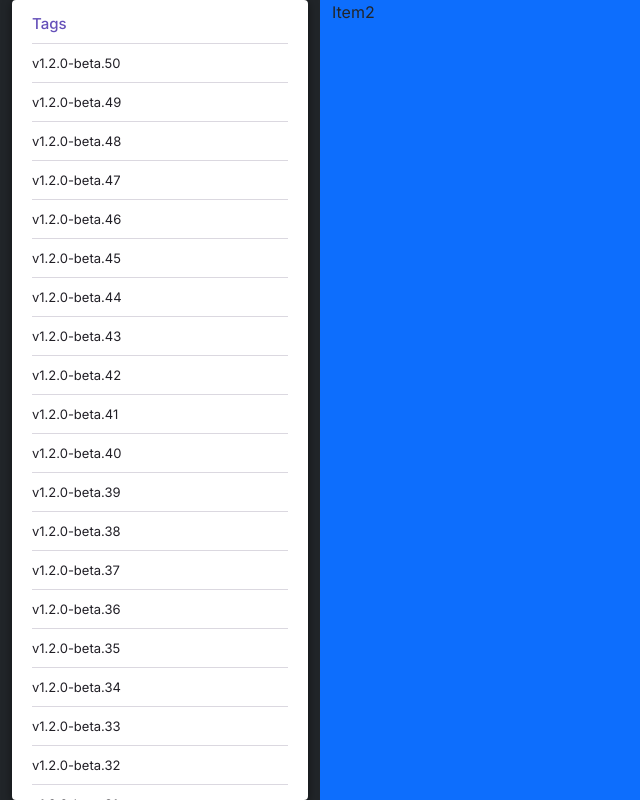
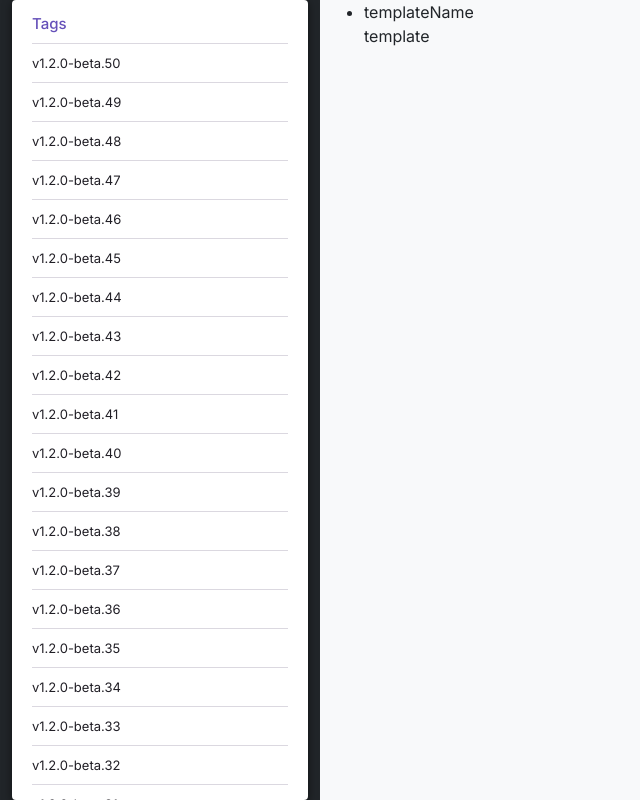
Before and after one commit to NoticeMeCapcake/Messenger, a Next.js app in the folder src/Frontend/react-app/: page / in a window 1280 px wide. Shown: the whole page, without its empty margins (0-640 px from the left). Built offline with nearby package versions, Linux system fonts and the light colour scheme.

Commit message:
hopeless iteration of pain

```diff
--- a/src/Frontend/react-app/package.json
+++ b/src/Frontend/react-app/package.json
@@ -18,11 +18,11 @@
     "react-dom": "^18"
   },
   "devDependencies": {
-    "@types/node": "^20",
-    "@types/react": "^18",
+    "@types/node": "20.11.17",
+    "@types/react": "18.2.55",
     "@types/react-dom": "^18",
     "eslint": "^8",
     "eslint-config-next": "14.1.0",
-    "typescript": "^5"
+    "typescript": "5.3.3"
   }
 }
--- a/src/Frontend/react-app/src/app/page.tsx
+++ b/src/Frontend/react-app/src/app/page.tsx
@@ -2,19 +2,35 @@
 import Image from "next/image";
 import styles from "./page.module.css";
 import 'bootstrap/dist/css/bootstrap.min.css';
-import DialogueArea from "@/components/dialogues/DialogueArea"; // Import bootstrap CSS
+
+import TryShit from "@/components/TryShit";
+
+
+let id = 1;
+let message = "template";
+let senderName = "templateName"
+
+// const messages: ChatMessage[] = [{id: id, senderId: senderName, text: message}]
 
 export default async function Home() {
-  return (
-    <main className="container-fluid bg-black">
-      <div className="row">
-        <div className="col-3 bg-dark" style={{height: "100vh"}}>
-          <DialogueArea clickAction={(tag: string): void => console.log(tag)}></DialogueArea>
-        </div>
-        <div className="col-9 bg-primary">
-          Item2
-        </div>
-      </div>
+    return <main>
+        <TryShit/>
     </main>
-  );
+  // return (
+  //   <main className="container-fluid bg-black">
+  //     <div className="row">
+  //       <div className="col-3 bg-dark" style={{height: "100vh"}}>
+  //         <DialogueArea clickAction={(tag: string): void => {
+  //             console.log(tag);
+  //             messages.push({id: id, senderId: senderName, text: tag});
+  //             setMessages(messages)
+  //             console.log(messages)
+  //         }}></DialogueArea>
+  //       </div>
+  //       <div className="col-9 bg-light">
+  //         <MessageList messages={messages}/>
+  //       </div>
+  //     </div>
+  //   </main>
+  // );
 }
--- a/src/Frontend/react-app/src/components/MessageList/MessageList.tsx
+++ b/src/Frontend/react-app/src/components/MessageList/MessageList.tsx
@@ -1,3 +1,4 @@
+"use client"
 import * as React from 'react';
 import ChatMessage from "../../dto/ChatMessage";
 
@@ -5,7 +6,7 @@ interface Props {
     messages: ChatMessage[];
 }
 
-export const MessageList  = ({messages}: Props) => {
+const MessageList  = ({messages}: Props) => {
     return (
         <ul className="message-list">
             {messages.map(message => {
@@ -23,3 +24,5 @@ export const MessageList  = ({messages}: Props) => {
         </ul>
     )
 }
+
+export default MessageList;
--- /dev/null
+++ b/src/Frontend/react-app/src/components/TryShit.tsx
@@ -0,0 +1,36 @@
+"use client";
+import 'bootstrap/dist/css/bootstrap.min.css';
+import DialogueArea from "@/components/dialogues/DialogueArea";
+import MessageList from "@/components/MessageList/MessageList";
+import ChatMessage from "@/dto/ChatMessage";
+import {useState} from "react"; // Import bootstrap CSS
+
+
+let id = 1;
+let message = "template";
+let senderName = "templateName"
+
+// const messages: ChatMessage[] = [{id: id, senderId: senderName, text: message}]
+
+export default function TryShit() {
+    const [messages, setMessages] = useState<ChatMessage[]>([{id: id, senderId: senderName, text: message}])
+
+    return (
+        <div className="container-fluid bg-black">
+            <div className="row">
+                <div className="col-3 bg-dark" style={{height: "100vh"}}>
+                    <DialogueArea clickAction={(tag: string): void => {
+                        console.log(tag);
+                        const newMessages: ChatMessage[] = messages.copyWithin(messages.length, 0);
+                        newMessages.push({id: id, senderId: senderName, text: tag});
+                        setMessages(newMessages);
+                        console.log(messages)
+                    }}></DialogueArea>
+                </div>
+                <div className="col-9 bg-light">
+                    <MessageList messages={messages}/>
+                </div>
+            </div>
+        </div>
+    );
+}
--- a/src/Frontend/react-app/src/components/dialogues/DialogueArea.tsx
+++ b/src/Frontend/react-app/src/components/dialogues/DialogueArea.tsx
@@ -1,5 +1,5 @@
 'use client';
-import React from 'react';
+import React, {useState} from 'react';
 import * as ScrollArea from '@radix-ui/react-scroll-area';
 import "./style.css";
 
@@ -8,10 +8,10 @@ const TAGS = Array.from({ length: 50 }).map((_, i, a) => `v1.2.0-beta.${a.length
 type Props = {
     clickAction: (tag: string) => void
 }
-const DialogueArea = (props: Props) => (
-    <ScrollArea.Root className="ScrollAreaRoot">
+const DialogueArea = (props: Props) => {
+    return <ScrollArea.Root className="ScrollAreaRoot">
         <ScrollArea.Viewport className="ScrollAreaViewport">
-            <div style={{ padding: '15px 20px' }}>
+            <div style={{padding: '15px 20px'}}>
                 <div className="Text">Tags</div>
                 {TAGS.map((tag) => (
                     <div className="Tag hover" key={tag} onClick={() => props.clickAction(tag)}>
@@ -21,13 +21,13 @@ const DialogueArea = (props: Props) => (
             </div>
         </ScrollArea.Viewport>
         <ScrollArea.Scrollbar className="ScrollAreaScrollbar" orientation="vertical">
-            <ScrollArea.Thumb className="ScrollAreaThumb" />
+            <ScrollArea.Thumb className="ScrollAreaThumb"/>
         </ScrollArea.Scrollbar>
         <ScrollArea.Scrollbar className="ScrollAreaScrollbar" orientation="horizontal">
-            <ScrollArea.Thumb className="ScrollAreaThumb" />
+            <ScrollArea.Thumb className="ScrollAreaThumb"/>
         </ScrollArea.Scrollbar>
-        <ScrollArea.Corner className="ScrollAreaCorner" />
-    </ScrollArea.Root>
-);
+        <ScrollArea.Corner className="ScrollAreaCorner"/>
+    </ScrollArea.Root>;
+}
 
 export default DialogueArea;
--- a/src/Frontend/react-app/src/dto/ChatMessage.ts
+++ b/src/Frontend/react-app/src/dto/ChatMessage.ts
@@ -1,5 +1,7 @@
-export default class ChatMessage {
+type ChatMessage = {
     id: number;
     senderId: string;
     text: string;
 }
+
+export default ChatMessage;
```
Also changed, not shown: 2 other files (tests, documents, lock files or other folders).
